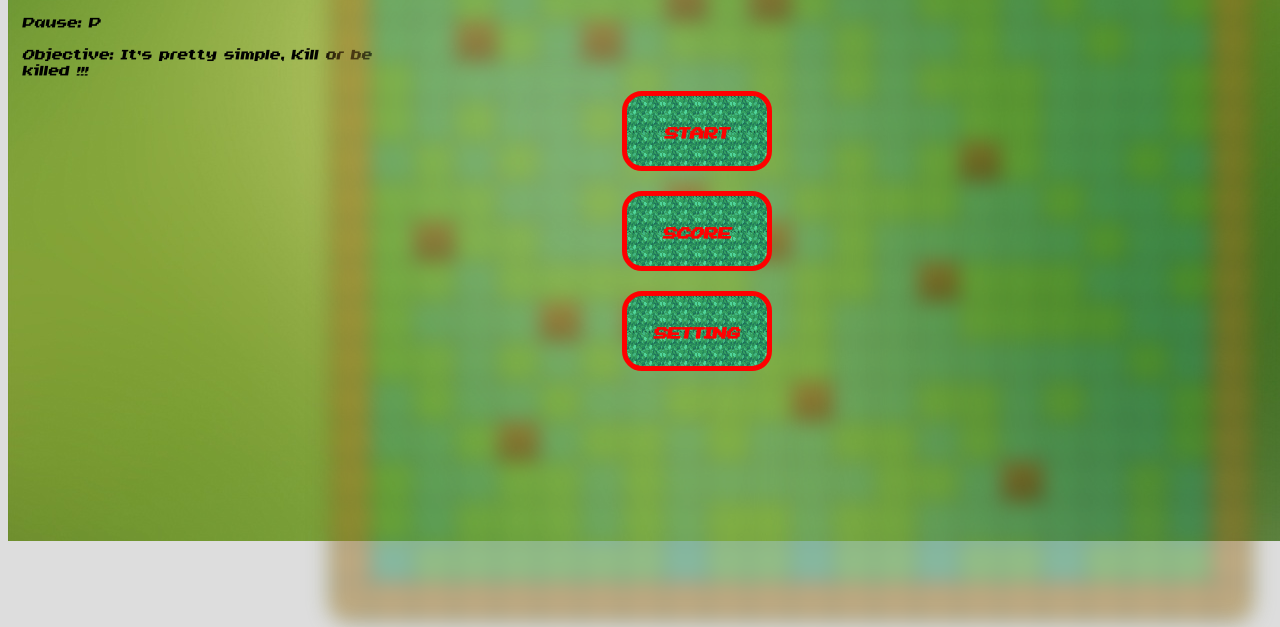
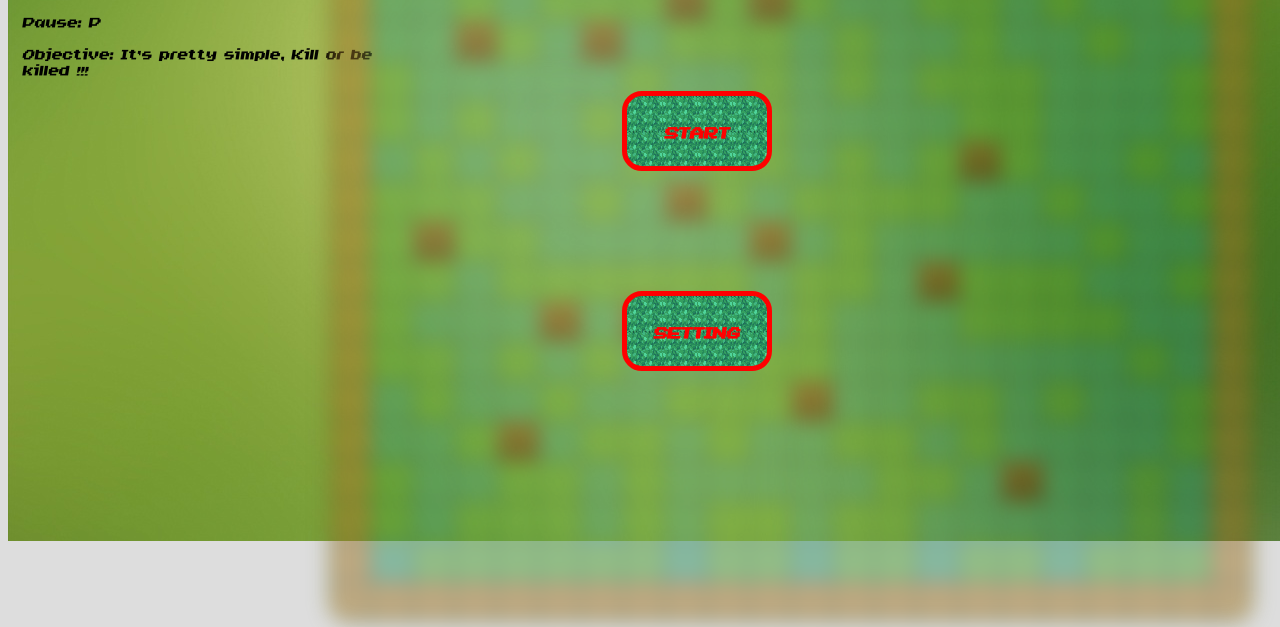
Before and after one commit to TuanMinhVu/Gucci_Gang, a plain HTML site: page index.html in a window 1280 px wide. Shown: the part 267-894 px from the top of the page. Drawn offline with Linux system fonts and the light colour scheme.

Commit message:
Update index.html

```diff
--- a/index.html
+++ b/index.html
@@ -38,7 +38,7 @@
     <canvas  id="canvas"></canvas>
     <div id = "gameTitle" class="UI">CRIMSON INVASION</div>
         <button class = "buttons" id = "start" class="UI">START</button>
-        <button class = "buttons" id = "scoreButton" class="UI">SCORE</button>
+       <!-- <button class = "buttons" id = "scoreButton" class="UI">SCORE</button>-->
         <button class = "buttons" id = "setting" class="UI">SETTING</button>
         <button class="buttons" id="back">BACK</button>
         <button class="buttons" id="light" class="UI">Lights : On</button>
```
